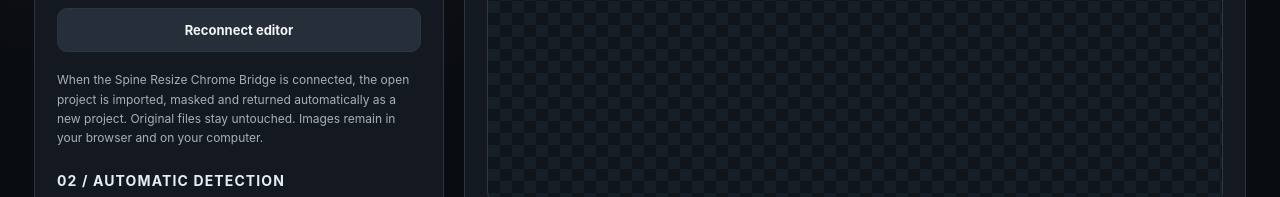
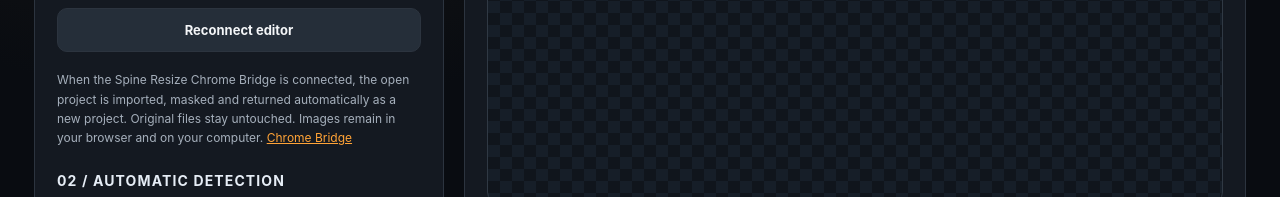
Before and after one commit to SpineAnimator/SpineAnimator.github.io, a plain HTML site: page Spine-Mask-Tool/index.html in a window 1280 px wide. Shown: the part 503-700 px from the top of the page. Drawn offline with Linux system fonts and the light colour scheme.

Commit message:
ux(mask): surface stable Chrome Bridge installer on GitHub Pages

```diff
--- a/Spine-Mask-Tool/index.html
+++ b/Spine-Mask-Tool/index.html
@@ -76,7 +76,7 @@ a{color:var(--gold)}[hidden]{display:none!important}
       <h2 style="margin-top:25px">Local Spine Editor</h2>
       <p id="bridge-status" class="status" role="status" aria-live="polite">Checking Chrome bridge…</p>
       <div class="row"><button id="bridge-refresh" type="button">Reconnect editor</button></div>
-      <p class="tip">When the Spine Resize Chrome Bridge is connected, the open project is imported, masked and returned automatically as a new project. Original files stay untouched. Images remain in your browser and on your computer.</p>
+      <p class="tip">When the Spine Resize Chrome Bridge is connected, the open project is imported, masked and returned automatically as a new project. Original files stay untouched. Images remain in your browser and on your computer. <a href="https://github.com/SpineAnimator/Spine-Resize/releases/tag/spine-mask-bridge-v1" target="_blank" rel="noopener noreferrer">Chrome Bridge</a></p>
     </div>
     <h2 style="margin-top:25px">02 / Automatic detection</h2>
     <label for="highlight-edges" class="agent-mode">
```
